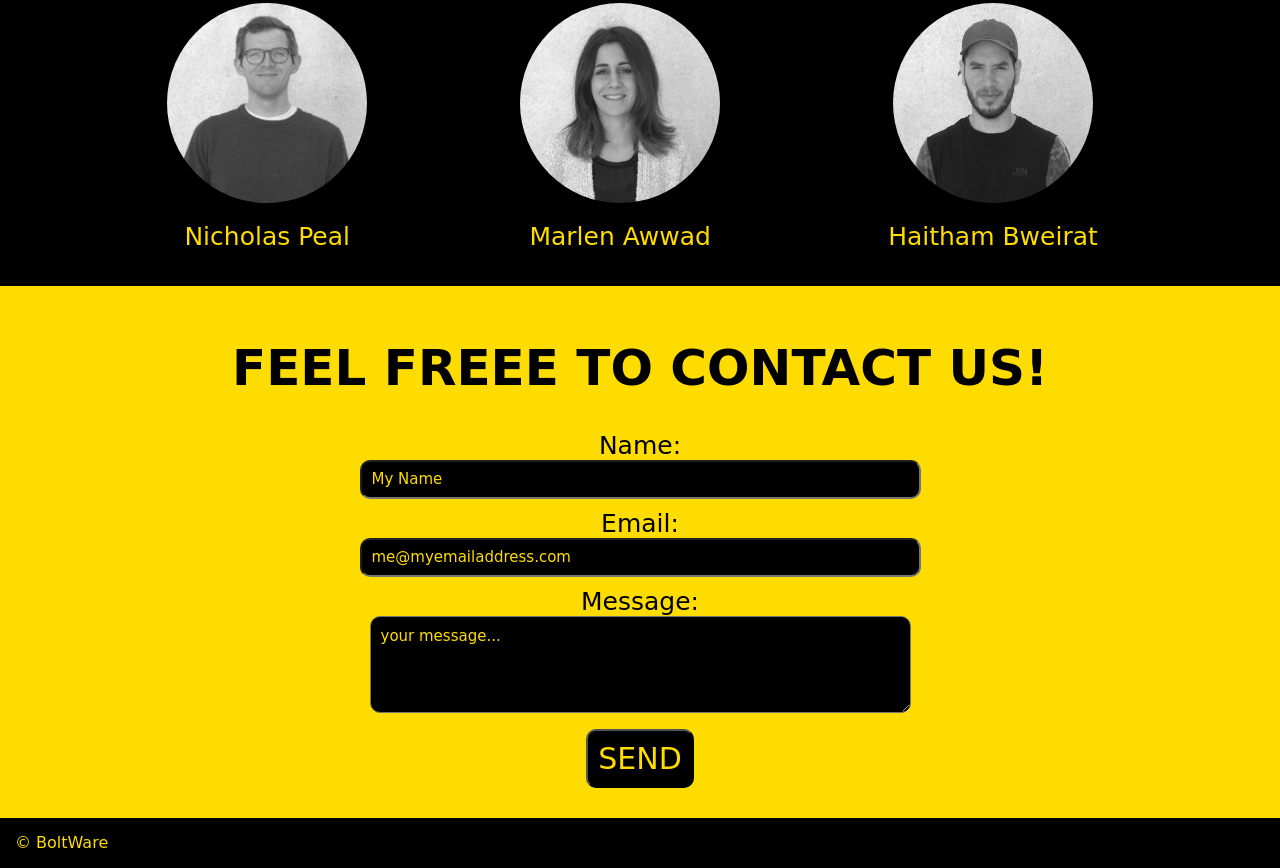
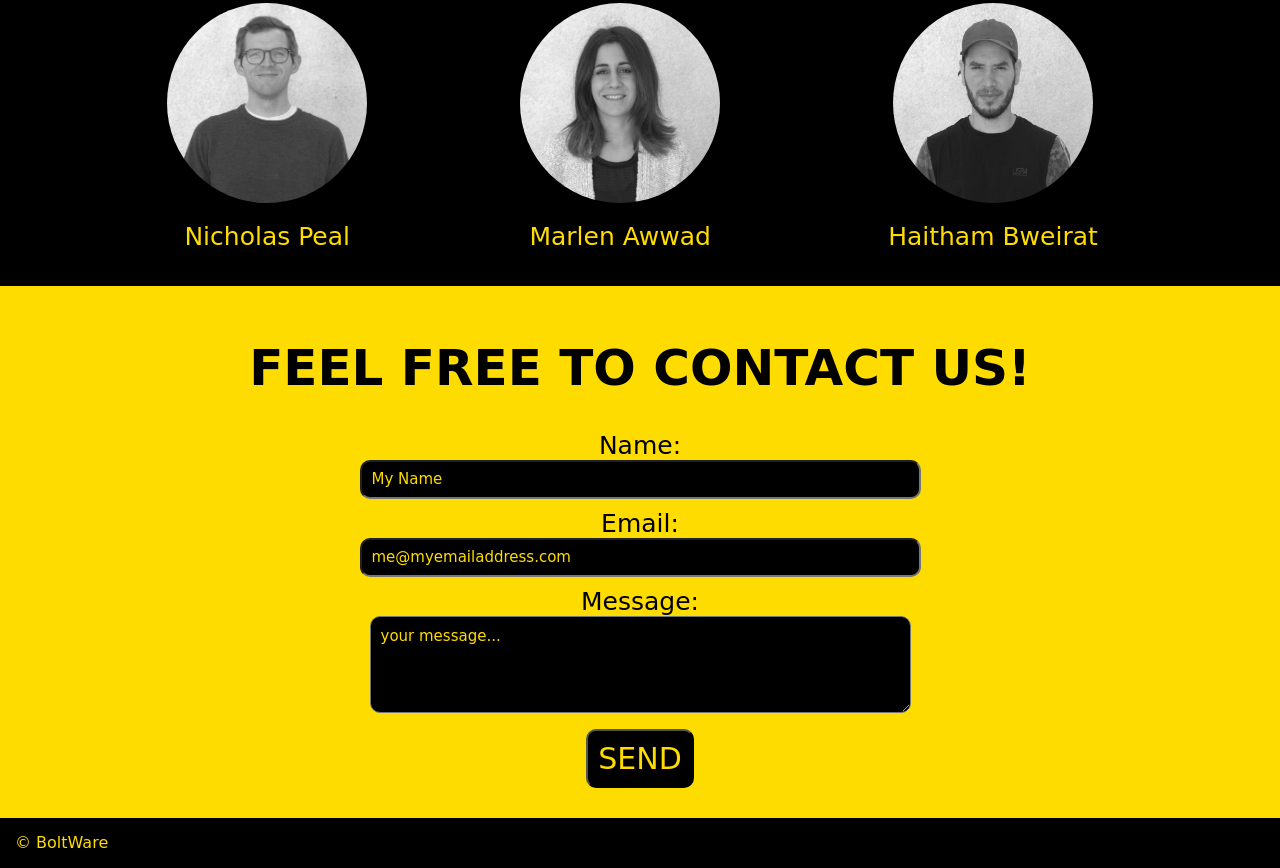
Before and after one commit to FACN3/Boltware, a plain HTML site: page index.html in a window 1280 px wide. Shown: the part 1209-2077 px from the top of the page. Drawn offline with Linux system fonts and the light colour scheme; a web font is replaced by a local one.

Commit message:
Update index.html

```diff
--- a/index.html
+++ b/index.html
@@ -98,7 +98,7 @@
 
     <!--CONTACTS -->
     <div class="contact" id="contact">
-      <h1>FEEL FREEE TO CONTACT US!</h1>
+      <h1>FEEL FREE TO CONTACT US!</h1>
 
       <div class="contact-form">
         <form>
```
